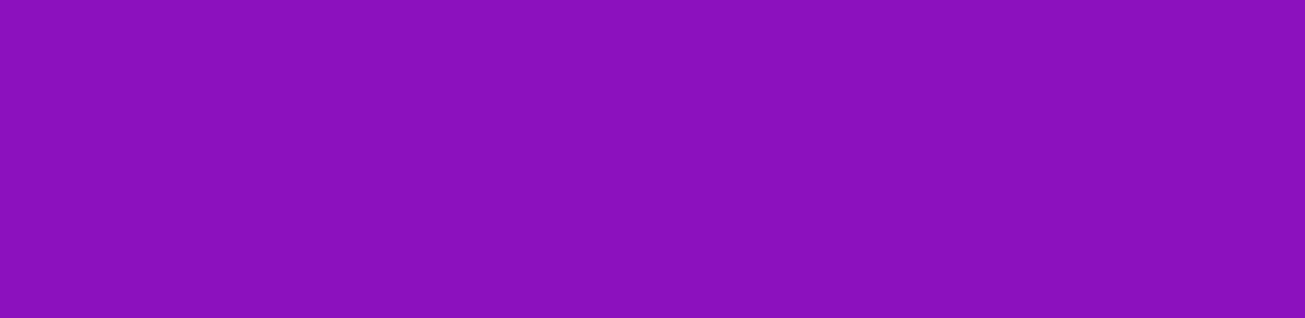
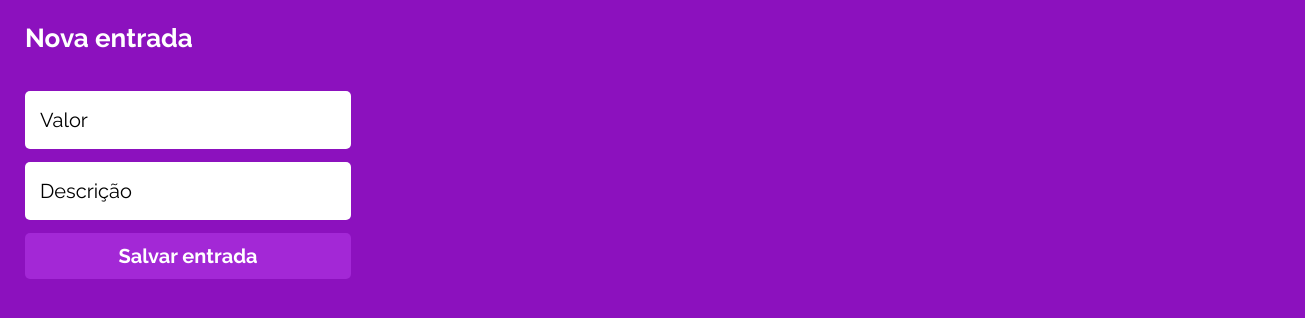
Before and after one commit to gadi29/projeto13-mywallet-front, a React (Create React App) app: page /new_entry in a window 1280 px wide. Shown: the top 318 px of the page, 1305 px wide, since content can reach past the window. Built offline with nearby package versions, Linux system fonts and the light colour scheme; a web font is replaced by a local one.

Commit message:
implement new entry screen

```diff
--- a/src/components/NewEntry.js
+++ b/src/components/NewEntry.js
@@ -1,8 +1,106 @@
+import { useState } from "react";
+import styled from 'styled-components';
+
 function NewEntry() {
+  const [loading, setLoading] = useState(false);
+  const [newEntry, setNewEntry] = useState({
+    value: "",
+    description: ""
+  });
+
+  function save(e) {
+    e.preventDefault();
+    setLoading(true);
+  }
+
   return (
-    <>
-    </>
+    <Body>
+      <Container>
+        <h1>Nova entrada</h1>
+        <form onSubmit={save}>
+          <input
+            type="number"
+            value={NewEntry.value}
+            onChange={(e) => setNewEntry({...newEntry, value: e.target.value})}
+            placeholder="Valor"
+            disabled={loading}
+            required
+          />
+          <input
+            type="text"
+            value={NewEntry.description}
+            onChange={(e) => setNewEntry({...newEntry, description: e.target.value})}
+            placeholder="Descrição"
+            disabled={loading}
+            required
+          />
+          <button type="submit">Salvar entrada</button>
+        </form>
+      </Container>
+    </Body>
   )
 }
 
+const Body = styled.body`
+  width: 100%;
+  height: 100vh;
+`;
+
+const Container = styled.div`
+  width: 100%;
+  height: 100%;
+  margin: 25px;
+
+  h1 {
+    font-size: 26px;
+    font-weight: 700;
+    color: #FFFFFF;
+
+    margin-bottom: 40px;
+  }
+
+  form {
+    display: flex;
+    flex-direction: column;
+
+    input {
+      outline: none;
+      background-color: ${({ loading }) => loading ? "#F2F2F2" : "#FFFFFF"};
+      border: none;
+      border-radius: 5px;
+
+      width: 326px;
+      height: 58px;
+      padding: 0 15px;
+      margin-bottom: 13px;
+
+      font-size: 20px;
+      color: ${({ loading }) => loading ? "#666666" : "#000000"};
+
+      &::placeholder {
+        color: #000000;
+        font-size: 20px;
+      }
+    }
+
+    button {
+      background-color: #A328D6;
+      opacity: ${({ loading }) => loading ? '0.7' : '1'};
+      border: none;
+      border-radius: 5px;
+      cursor: pointer;
+
+      width: 326px;
+      height: 46px;
+      display: flex;
+      justify-content: center;
+      align-items: center;
+
+      color: #FFFFFF;
+      font-size: 20px;
+      font-weight: 700;
+    }
+  }
+`;
+
 export default NewEntry;
```
